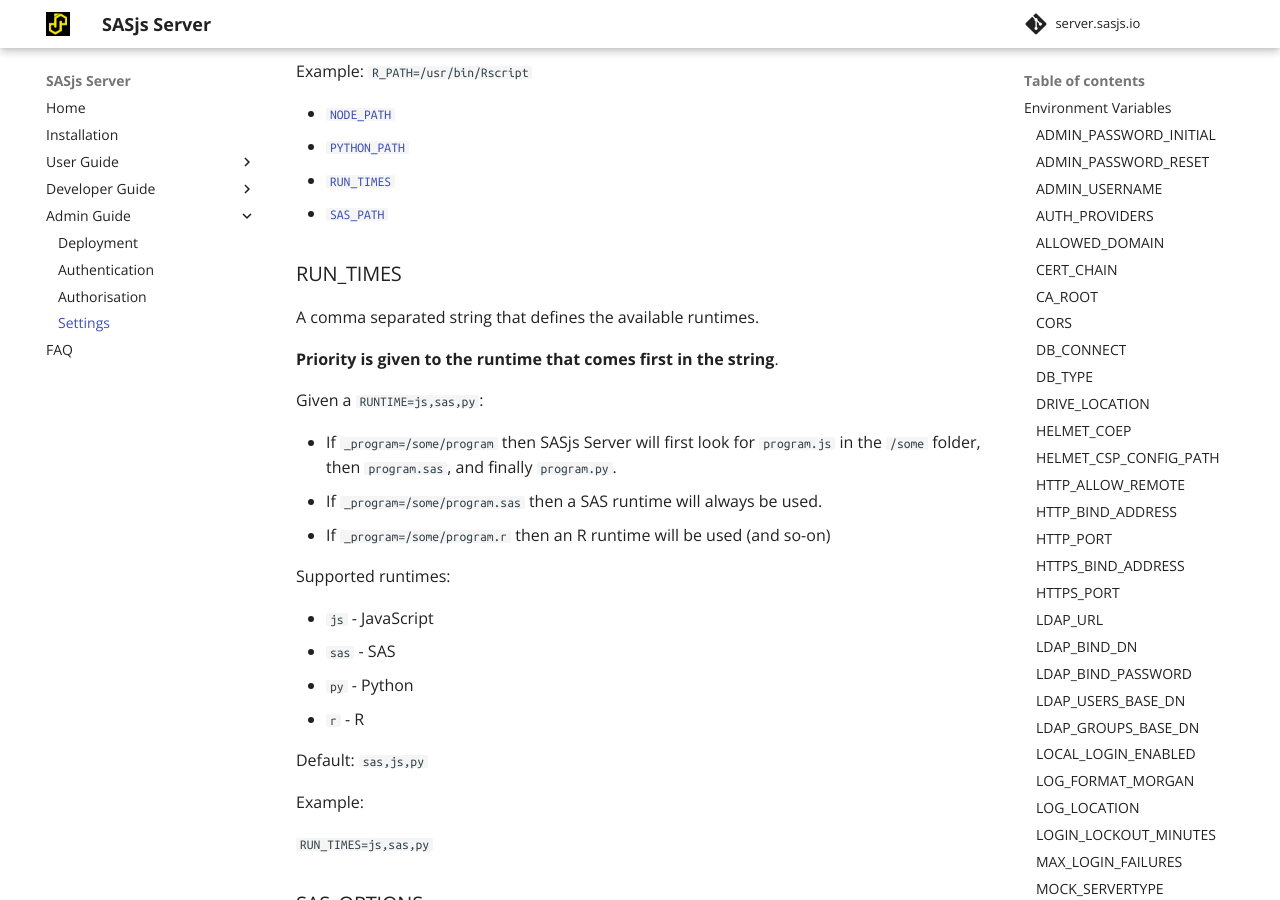
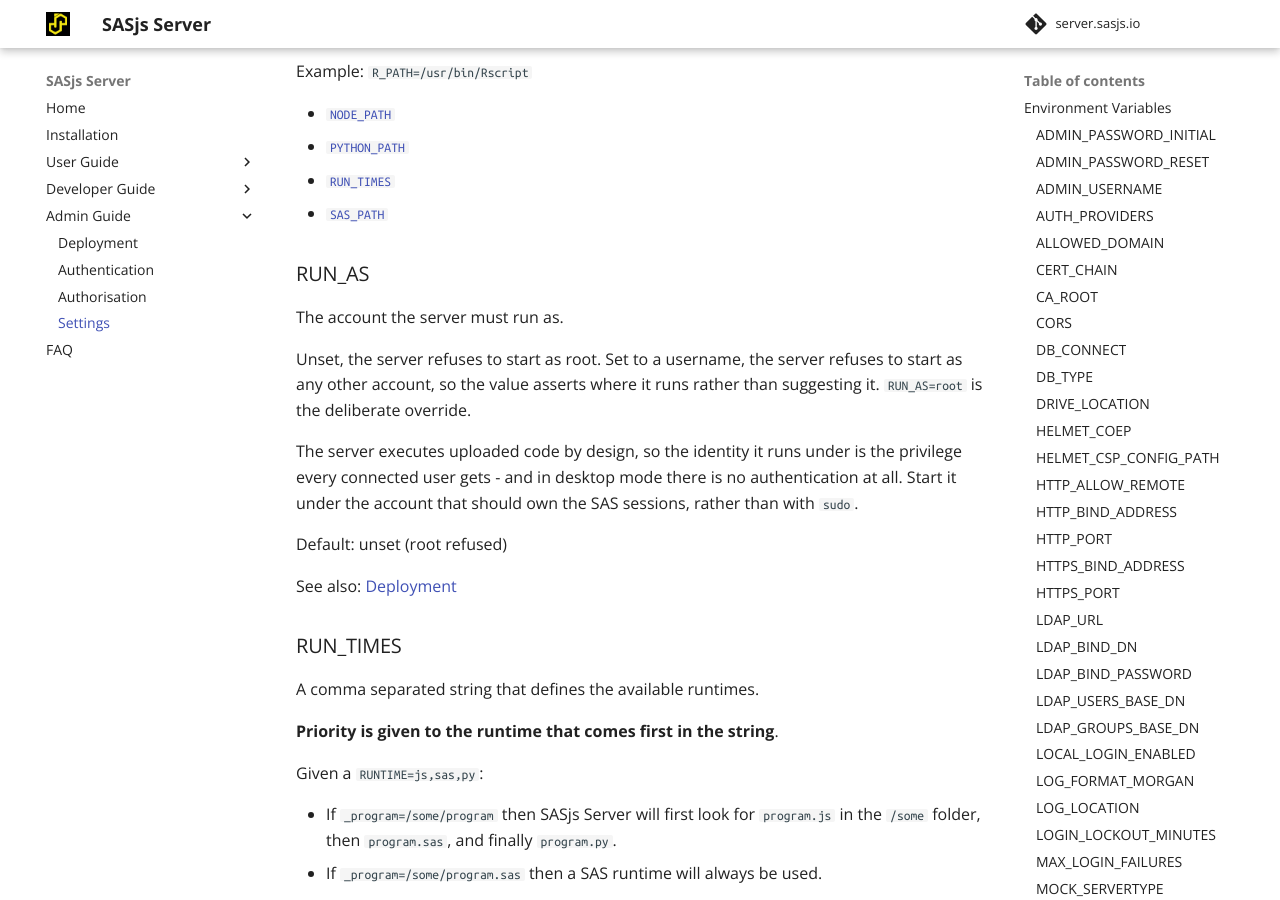
Before and after one commit to sasjs/server.sasjs.io, an MkDocs documentation site: the page built from docs/settings.md, in a window 1280 px wide and 900 px high, scrolled down 14189 px. Built offline with MkDocs 1.6.1 and Material for MkDocs 9.7.7, drawn with Linux system fonts in a browser that asks for light colours; comment, search, counter and statistics services are not loaded.

Commit message:
docs(settings): document RUN_AS and link it from the deployment page
The deployment page makes RUN_AS load-bearing - it is the reason the recipes
must not be started with sudo - while the settings reference had no entry for
it at all. The entry states what the value does: unset refuses root, a username
asserts the account rather than suggesting it, and RUN_AS=root is the deliberate
override, because the identity the server runs under is the privilege every
connected user gets.

API_SERVER_URL stays in sasjs/server.sasjs.io#16.

```diff
--- a/docs/settings.md
+++ b/docs/settings.md
@@ -505,6 +505,18 @@ Example: `R_PATH=/usr/bin/Rscript`
 * [`SAS_PATH`](/settings/#sas_path)
 
 
+### RUN_AS
+
+The account the server must run as.
+
+Unset, the server refuses to start as root. Set to a username, the server refuses to start as any other account, so the value asserts where it runs rather than suggesting it. `RUN_AS=root` is the deliberate override.
+
+The server executes uploaded code by design, so the identity it runs under is the privilege every connected user gets - and in desktop mode there is no authentication at all. Start it under the account that should own the SAS sessions, rather than with `sudo`.
+
+Default: unset (root refused)
+
+See also: [Deployment](/deployment/)
+
 ### RUN_TIMES
 A comma separated string that defines the available runtimes.
 
```
Also changed, not shown: docs/deployment.md (+1 -1 lines).
